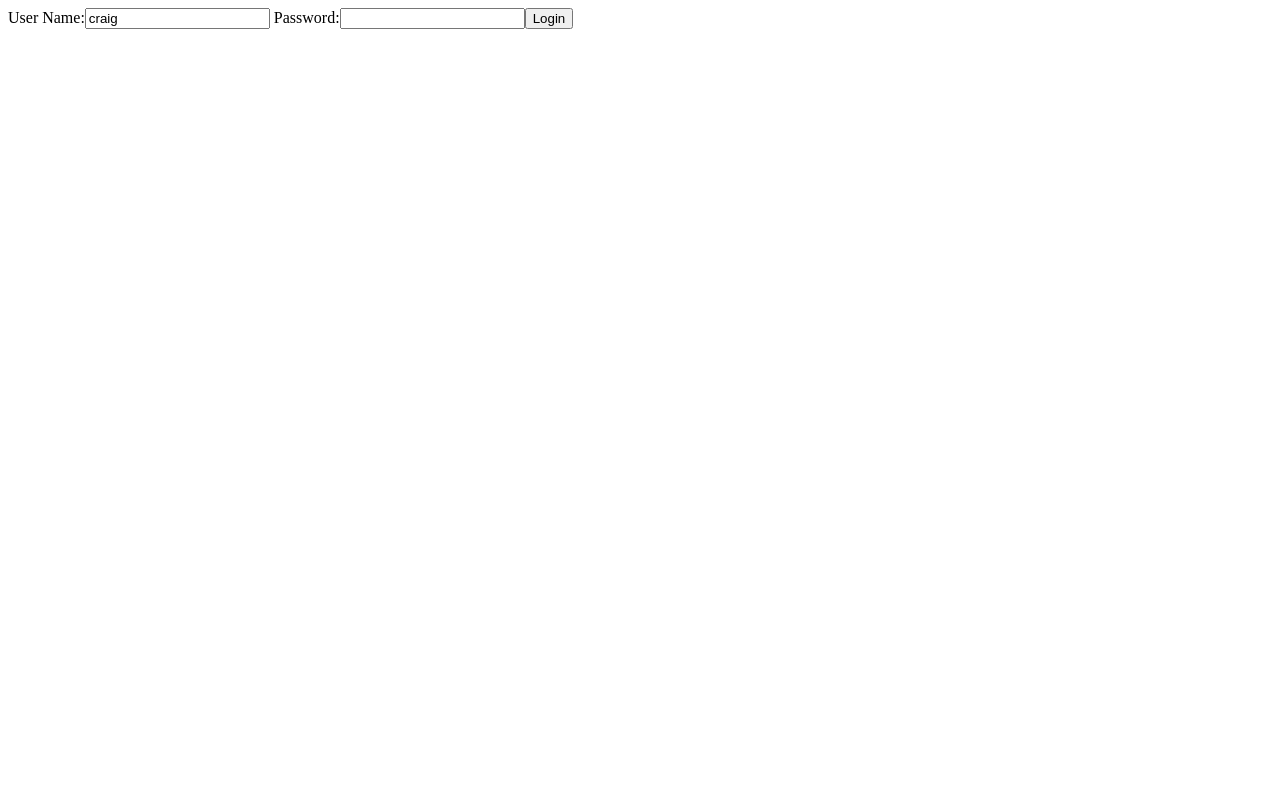
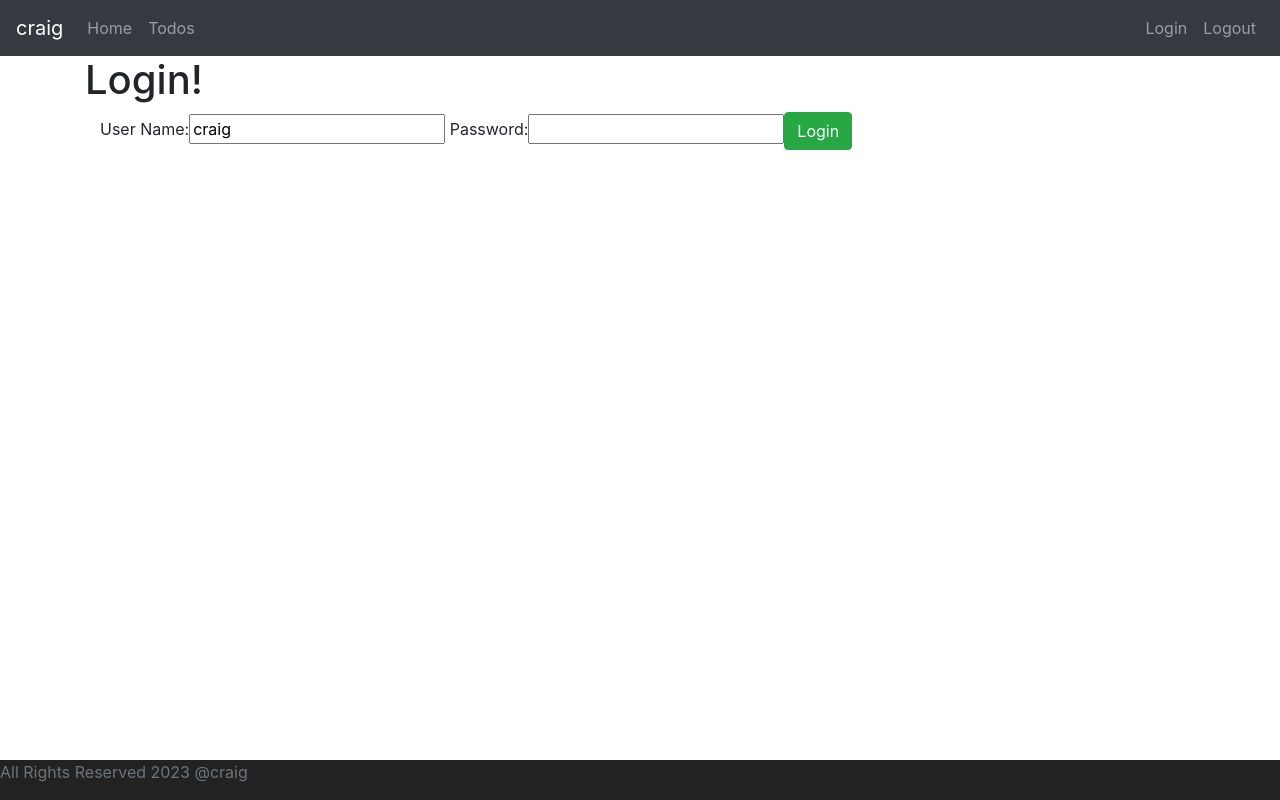
Before and after one commit to coach77777/todo, an Angular app: page / in a window 1280 px wide. Built offline with nearby package versions, Linux system fonts and the light colour scheme.

Commit message:
finishing bootstrap styling

```diff
--- a/src/app/app.component.html
+++ b/src/app/app.component.html
@@ -1,7 +1,9 @@
+<!-- <app-welcome></app-welcome> -->
+<!-- <app-login></app-login> -->
 
-  <!-- <app-welcome></app-welcome> -->
-  <!-- <app-login></app-login> -->
+<app-menu></app-menu>
+<div class="container">
+   <router-outlet></router-outlet>
+</div>
 
-
-
-<router-outlet></router-outlet>
+<app-footer></app-footer>
--- a/src/app/app.module.ts
+++ b/src/app/app.module.ts
@@ -8,6 +8,8 @@ import { WelcomeComponent } from './welcome/welcome.component';
 import { LoginComponent } from './login/login.component';
 import { ErrorComponent } from './error/error.component';
 import { ListTodosComponent } from './list-todos/list-todos.component';
+import { MenuComponent } from './menu/menu.component';
+import { FooterComponent } from './footer/footer.component';
 
 @NgModule({
   declarations: [
@@ -16,6 +18,8 @@ import { ListTodosComponent } from './list-todos/list-todos.component';
     LoginComponent,
     ErrorComponent,
     ListTodosComponent,
+    MenuComponent,
+    FooterComponent,
   ],
   imports: [
     BrowserModule,
--- /dev/null
+++ b/src/app/footer/footer.component.css
@@ -0,0 +1,7 @@
+.footer {
+  position: absolute;
+  bottom: 0;
+  width: 100%;
+  height: 40px;
+  background-color: #222;
+}
--- /dev/null
+++ b/src/app/footer/footer.component.html
@@ -0,0 +1,3 @@
+<footer class="footer">
+  <span class="text-muted"> All Rights Reserved 2023 @craig </span>
+</footer>
--- a/src/app/list-todos/list-todos.component.html
+++ b/src/app/list-todos/list-todos.component.html
@@ -1,10 +1,8 @@
-<table>
-  <caption>
-    My Todo's
-  </caption>
+<h1>My Todo's</h1>
+<div class="container">
+   <table class="table table-striped">
       <thead>
          <tr>
-
             <th>Description</th>
             <th>Target Date</th>
             <th>Is Completed</th>
@@ -12,9 +10,10 @@
       </thead>
       <tbody>
          <tr *ngFor="let todo of todos">
-
-    <td>{{todo.description}}</td>
-    <td>{{todo.targetDate | date |uppercase}}</td>
-    <td>{{todo.done}}</td>
+            <td>{{ todo.description }}</td>
+            <td>{{ todo.targetDate | date | uppercase }}</td>
+            <td>{{ todo.done }}</td>
+         </tr>
       </tbody>
    </table>
+</div>
--- a/src/app/login/login.component.html
+++ b/src/app/login/login.component.html
@@ -1,8 +1,12 @@
-<small *ngIf='invalidLogin'>{{ errorMessage }}</small>
+<h1>Login!</h1>
+<div class='container'>
+  <div class="alert alert-warning"
+ *ngIf="invalidLogin">{{ errorMessage }}</div>
 
 <div>
-User Name:<input type="text" name="username" [(ngModel)]="username" >
-Password:<input type="password" name="password" [(ngModel)]="password">
+  User Name:<input type="text" name="username" [(ngModel)]="username" />
+  Password:<input type="password" name="password" [(ngModel)]="password" />
 
-<button (click) = handleLogin() >Login</button>
+  <button (click)="handleLogin()" class='btn btn-success'>Login</button>
 </div>
+</div>
--- /dev/null
+++ b/src/app/menu/menu.component.html
@@ -0,0 +1,21 @@
+<header>
+  <nav class="navbar navbar-expand-md navbar-dark bg-dark">
+    <div>
+      <a href="https://www.in28minutes.com" class="navbar-brand"
+        >craig</a
+      >
+    </div>
+
+    <ul class="navbar-nav">
+      <li class="nav-item">
+        <a href="/welcome/craig" class="nav-link">Home</a>
+      </li>
+      <li class="nav-item"><a href="/todos" class="nav-link">Todos</a></li>
+    </ul>
+
+    <ul class="navbar-nav navbar-collapse justify-content-end">
+      <li class="nav-item"><a href="/login" class="nav-link">Login</a></li>
+      <li class="nav-item"><a href="/logout" class="nav-link">Logout</a></li>
+    </ul>
+  </nav>
+</header>
--- a/src/styles.css
+++ b/src/styles.css
@@ -1 +1,3 @@
 /* You can add global styles to this file, and also import other style files */
+
+@import url(https://unpkg.com/bootstrap@4.1.0/dist/css/bootstrap.min.css)
```
Also changed, not shown: src/app/footer/footer.component.ts (added, +10 -0 lines), src/app/menu/menu.component.ts (added, +10 -0 lines), src/app/menu/menu.component.css (added), 2 other files (tests, documents, lock files or other folders). Lines whose indentation alone changed are shown as unchanged.
